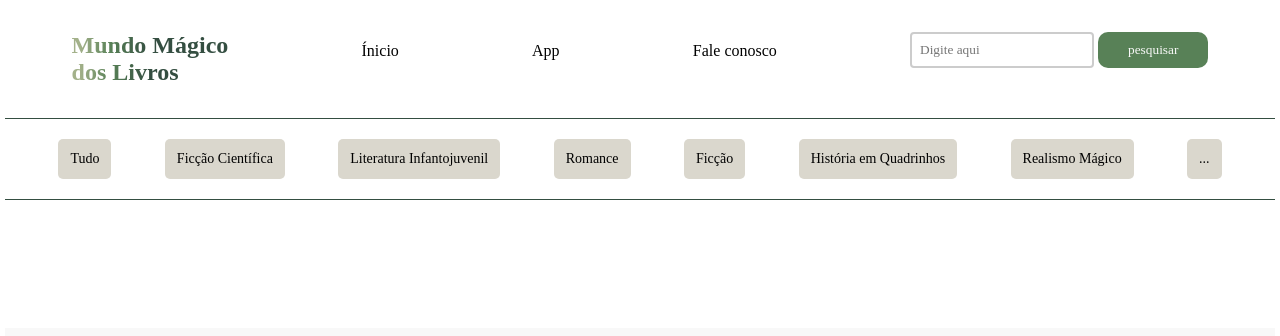
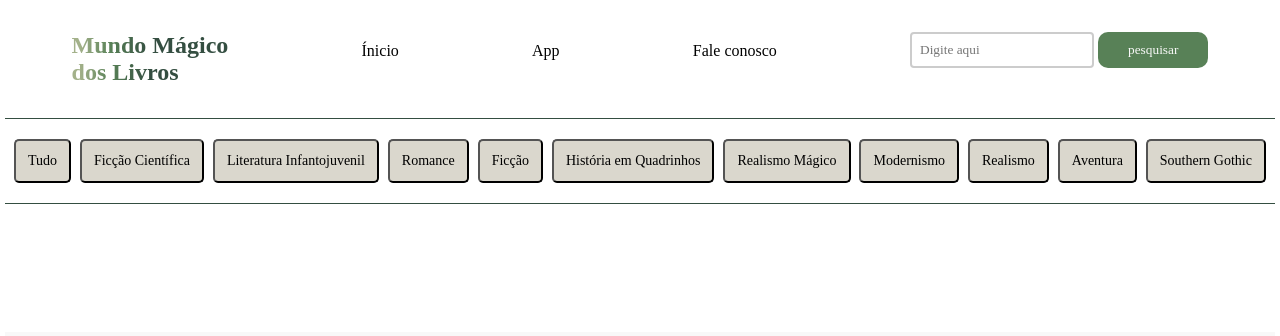
Before and after one commit to Gustx21/E-Commerce, a plain HTML site: page index.html in a window 1280 px wide. Shown: the top 336 px of the page. Drawn offline with Linux system fonts and the light colour scheme; no server answers; a web font is replaced by a local one.

Commit message:
Adicionando mais botões de pesquisa

```diff
--- a/index.html
+++ b/index.html
@@ -33,14 +33,17 @@
             </nav>
 
             <section class="botao-pesquisa">
-                <a href="#" name="Tudo" class="botaoPesquisa">Tudo</a>
-                <a href="#" name="Ficção Científica" class="botaoPesquisa">Ficção Científica</a>
-                <a href="#" name="Literatura Infantojuvenil" class="botaoPesquisa">Literatura Infantojuvenil</a>
-                <a href="#" name="Romance" class="botaoPesquisa">Romance</a>
-                <a href="#" name="Ficção" class="botaoPesquisa">Ficção</a>
-                <a href="#" name="História em Quadrinhos" class="botaoPesquisa">História em Quadrinhos</a>
-                <a href="#" name="Realismo Mágico" class="botaoPesquisa">Realismo Mágico</a>
-                <a href="#" name="" class="botaoPesquisa">...</a>
+                <button name="Tudo" class="botaoPesquisa">Tudo</button>
+                <button name="Ficção Científica" class="botaoPesquisa">Ficção Científica</button>
+                <button name="Literatura Infantojuvenil" class="botaoPesquisa">Literatura Infantojuvenil</button>
+                <button name="Romance" class="botaoPesquisa">Romance</button>
+                <button name="Ficção" class="botaoPesquisa">Ficção</button>
+                <button name="História em Quadrinhos" class="botaoPesquisa">História em Quadrinhos</button>
+                <button name="Realismo Mágico" class="botaoPesquisa">Realismo Mágico</button>
+                <button name="Modernismo" class="botaoPesquisa">Modernismo</button>
+                <button name="Realismo" class="botaoPesquisa">Realismo</button>
+                <button name="Aventura" class="botaoPesquisa">Aventura</button>
+                <button name="Southern Gothic" class="botaoPesquisa">Southern Gothic</button>
             </section>
         </menu>
     </header>
```
